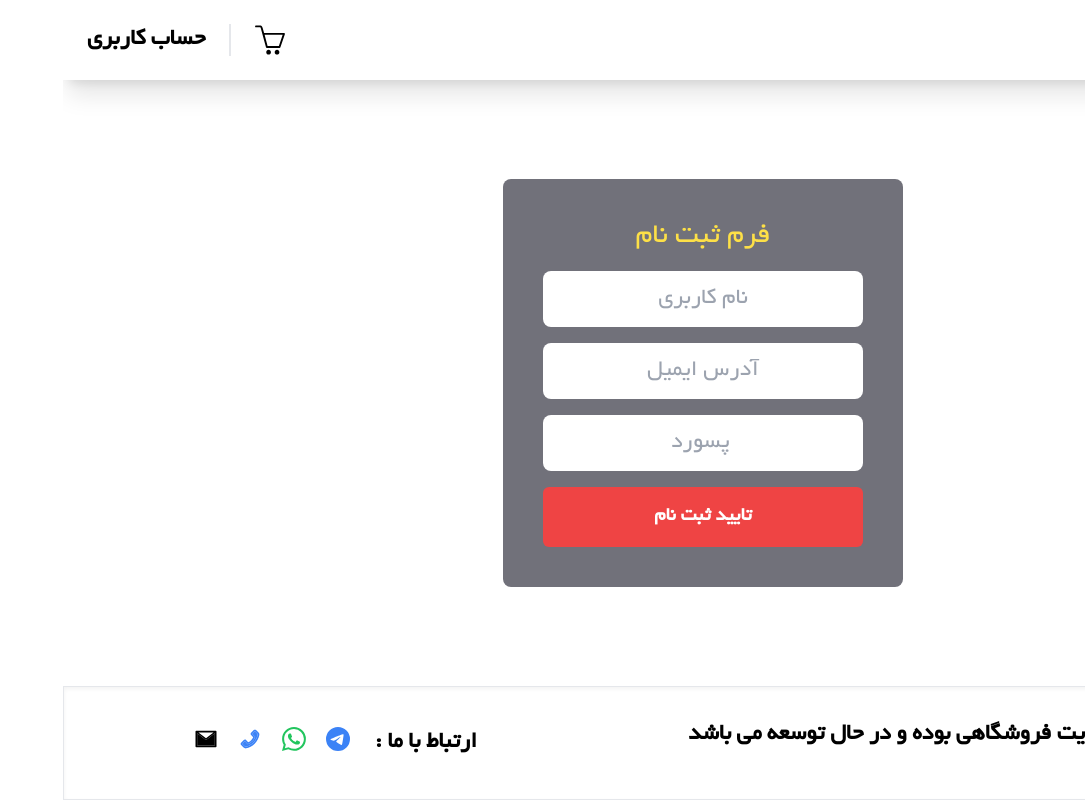
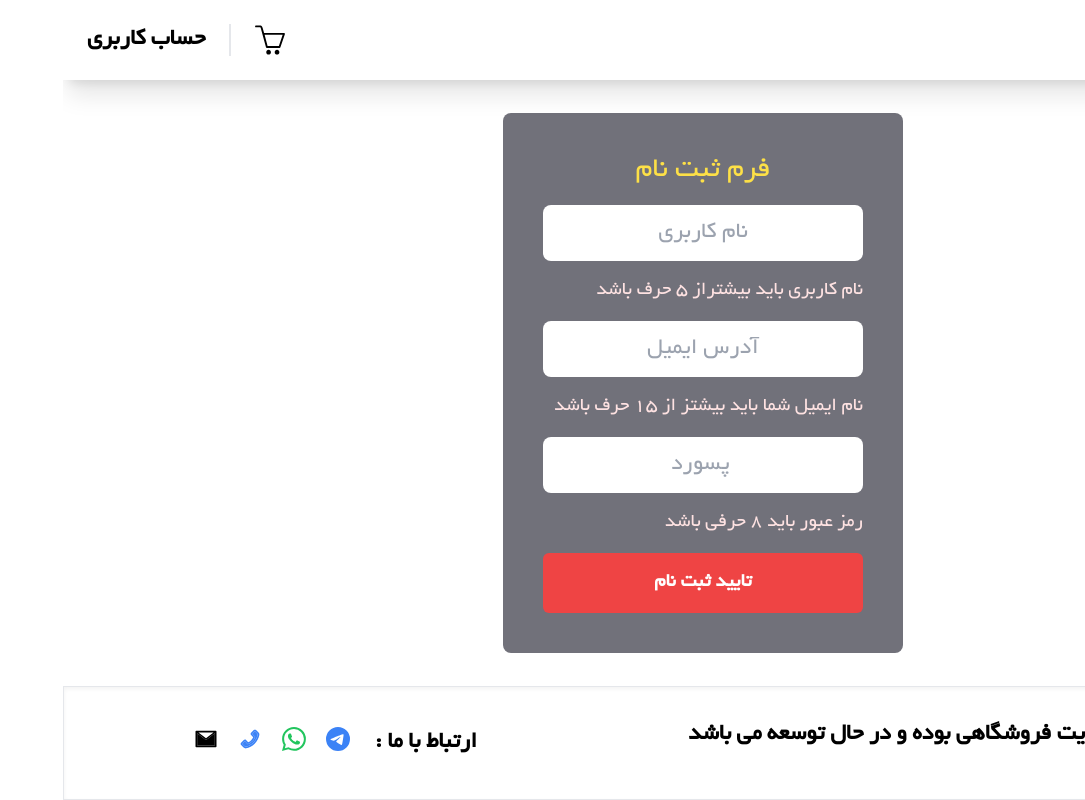
Before and after one commit to ghiyaee/my-shopping, a Next.js app: page /register in a window 1280 px wide. Shown: the whole page, without its empty margins (195-1280 px from the left). Built offline with nearby package versions, Linux system fonts and the light colour scheme.

Commit message:
add localstorge for login

```diff
--- a/components/Crad.jsx
+++ b/components/Crad.jsx
@@ -6,7 +6,7 @@ import { useRouter } from 'next/navigation';
 const Crad = () => {
   const router = useRouter();
   const { state, dispatch } = useContext(MyContext);
-  const { cart, person } = state;
+  const { cart, persons } = state;
 
   const removeHandle = (item) => {
     dispatch({ type: 'ERMOVE_ITEM', payload: item });
@@ -17,7 +17,7 @@ const Crad = () => {
   };
 
   const handelUser = () => {
-    if (person.users.length > 0) {
+    if (persons.user.length > 0) {
       router.push('/checkOut');
     } else {
       router.push('/login');
--- a/components/Login.jsx
+++ b/components/Login.jsx
@@ -5,33 +5,44 @@ import { useRouter } from 'next/navigation';
 const Login = () => {
   const router = useRouter();
   const { state } = useContext(MyContext);
-  const { person } = state;
-  const [email, setEmail] = useState([]);
-  const [password, setPassword] = useState([]);
+  const { users } = state
+  const [email, setEmail] = useState('');
+  const [password, setPassword] = useState('');
   const [message,setMessage]=useState('')
   const handelSubmit = (e) => {
     e.preventDefault();
   };
   const handelUser = () => {
-    if (email === person.email && password === person.password) {
+
+    localStorage.setItem('users', JSON.stringify(users));
+    const person =JSON.parse(localStorage.getItem('users'))
+    const { newItem } = person;
+    if (email === newItem.email && password === newItem.password) {
       router.push('/checkOut');
-    } else if (email != person.email && password != person.password) {
-      setMessage('ایمیل یا رمز عبور معتبر نیست ')
+    } else if (email != newItem.email || password != newItem.password) {
+      setMessage('ایمیل یا رمز عبور معتبر نیست ');
       setEmail('');
       setPassword('');
     } else if (email === '' || password === '') {
-       setMessage('ایمیل یا رمز عبور خالی است ');
+      setMessage('ایمیل یا رمز عبور خالی است ');
     }
   }
 
   useEffect(() => {
     const timer = setTimeout(() => {
       setMessage('')
-    }, 1000)
+    }, 1500)
     return () => {
       clearTimeout(timer)
     }
-  },[message])
+  }, [message])
+  useEffect(() => {
+    if (!users) {
+      localStorage.setItem('users', JSON.stringify(users));
+
+      //create and/or set a new localstorage variable called "state"
+    }
+  }, [users]);
   return (
     <div className="flex flex-col items-center  bg-zinc-500 p-10  gap-4 rounded-lg w-[400px]">
       <h3 className="text-2xl text-yellow-300">فرم ورود</h3>
@@ -50,7 +61,7 @@ const Login = () => {
           className="py-3 text-center text-2xl   outline-none rounded-lg"
           placeholder="پسورد خود را وارد کنید"
         />
-        {message ? <p className='text-white font-blod'>{message }</p>:''}
+        {message ? <p className='text-white font-blod text-2xl'>{message }</p>:''}
         <button className="w-full primery-button" onClick={handelUser}>
           ورود
         </button>
--- a/components/Register.jsx
+++ b/components/Register.jsx
@@ -1,28 +1,86 @@
-import Link from "next/link";
+import Link from 'next/link';
+import { useContext } from 'react';
+import { MyContext } from '@/utils/context';
+import { useState } from 'react';
+import { useRouter } from 'next/navigation';
+import { data } from '@/data/data';
+
 const Register = () => {
+  const router = useRouter();
+  const { state, dispatch } = useContext(MyContext);
+  const { users } = state;
+  console.log(users);
+  const [user, setUser] = useState('');
+  const [email, setEmail] = useState('');
+  const [password, setPassword] = useState('');
+  const [message, setMessage] = useState('');
+  const handelSubmit = (e) => {
+    e.preventDefault();
+  };
+  const handelRegister = () => {
+    const person = JSON.parse(localStorage.getItem('users'));
+    console.log(person);
+    // if (person.email === email) {
+    //   setMessage(`بااین ایمیل قبلا ثبت نام شده است`)
+    //   return
+    // } else {
+
+    // }
+    dispatch({ type: 'ADD_NEW_USERS',payload:{user,email,password,} });
+    router.push('./login');
+
+  };
   return (
     <div className="flex flex-col items-center  bg-zinc-500 p-10  gap-4 rounded-lg w-[400px]">
       <h3 className="text-3xl text-yellow-300">فرم ثبت نام</h3>
-        <form className="flex flex-col gap-4 w-full">
+      <form className="flex flex-col gap-4 w-full" onSubmit={handelSubmit}>
         <input
+          value={user}
+          onChange={(e) => setUser(e.target.value)}
           type="text"
           className="py-3  text-center text-2xl   outline-none rounded-lg"
           placeholder="نام کاربری"
         />
+        {user.length < 5 ? (
+          <p className="text-red-100 text-xl">
+            نام کاربری باید بیشتراز 5 حرف باشد
+          </p>
+        ) : (
+          ''
+        )}
         <input
+          value={email}
+          onChange={(e) => setEmail(e.target.value)}
           type="email"
           className="py-3 text-center text-2xl   outline-none rounded-lg"
           placeholder="آدرس ایمیل"
         />
+        {email.length < 12 ? (
+          <p className="text-red-100 text-xl">
+            نام ایمیل شما باید بیشتز از 15 حرف باشد
+          </p>
+        ) : (
+          ''
+        )}
+        {message ? <p className="text-white text-2xl">{message}</p> : ''}
         <input
+          value={password}
+          onChange={(e) => setPassword(e.target.value)}
           type="password"
           className="py-3  text-center text-2xl   outline-none rounded-lg"
           placeholder=" پسورد"
         />
-          <button className=" primery-button mt-0 ">تایید ثبت نام</button>
+        {password.length < 8 ? (
+          <p className="text-red-100 text-xl">رمز عبور باید 8 حرفی باشد</p>
+        ) : (
+          ''
+        )}
+        <button className=" primery-button mt-0 " onClick={handelRegister}>
+          تایید ثبت نام
+        </button>
       </form>
     </div>
   );
-}
+};
 
 export default Register;
--- a/data/data.jsx
+++ b/data/data.jsx
@@ -1,5 +1,7 @@
 export const data = {
   images: ['/app14.png', '/pixel7.png', '/motorz.png', '/samflipb.png'],
+  persons:{user:[],email:[],password:[]}
+  ,
   products: [
     {
       id: 1,
--- a/utils/context.js
+++ b/utils/context.js
@@ -1,9 +1,10 @@
-import { createContext, useReducer } from 'react';
+import { createContext, useReducer,useEffect } from 'react';
 export const MyContext = createContext();
 const initial = {
   cart: { cartItems: [] },
-  person:{email:[],password:[]}
+  users: []
 };
+
 const reducer = (state, action) => {
   switch (action.type) {
     case 'ADD_NEW_ITEM': {
@@ -24,22 +25,20 @@ const reducer = (state, action) => {
     }
     case 'ADD_NEW_USERS': {
       const newItem = action.payload;
-      const existItems = state.person.users.find((f) => f.id === newItem.id);
-      const cartItems = existItems
-        ? state.cart.cartItems.map((f) =>
-            f.title === existItems.title ? newItem : f
-          )
-        : [...state.cart.cartItems, newItem];
-      return { ...state, cart: { ...state.cart, cartItems } };
-    }
+      console.log(newItem);
+      localStorage.setItem('users',JSON.stringify(newItem))
+      return{...state,users:{...state.users,newItem}}
 
+      }
     default:
       return state;
   }
 };
 const MyContextProvider = ({ children }) => {
+
   const [state, dispatch] = useReducer(reducer, initial);
   const value = { state, dispatch };
+
   return <MyContext.Provider value={value}>{children}</MyContext.Provider>;
 };
 export default MyContextProvider;
```
Lines whose indentation alone changed are shown as unchanged.
